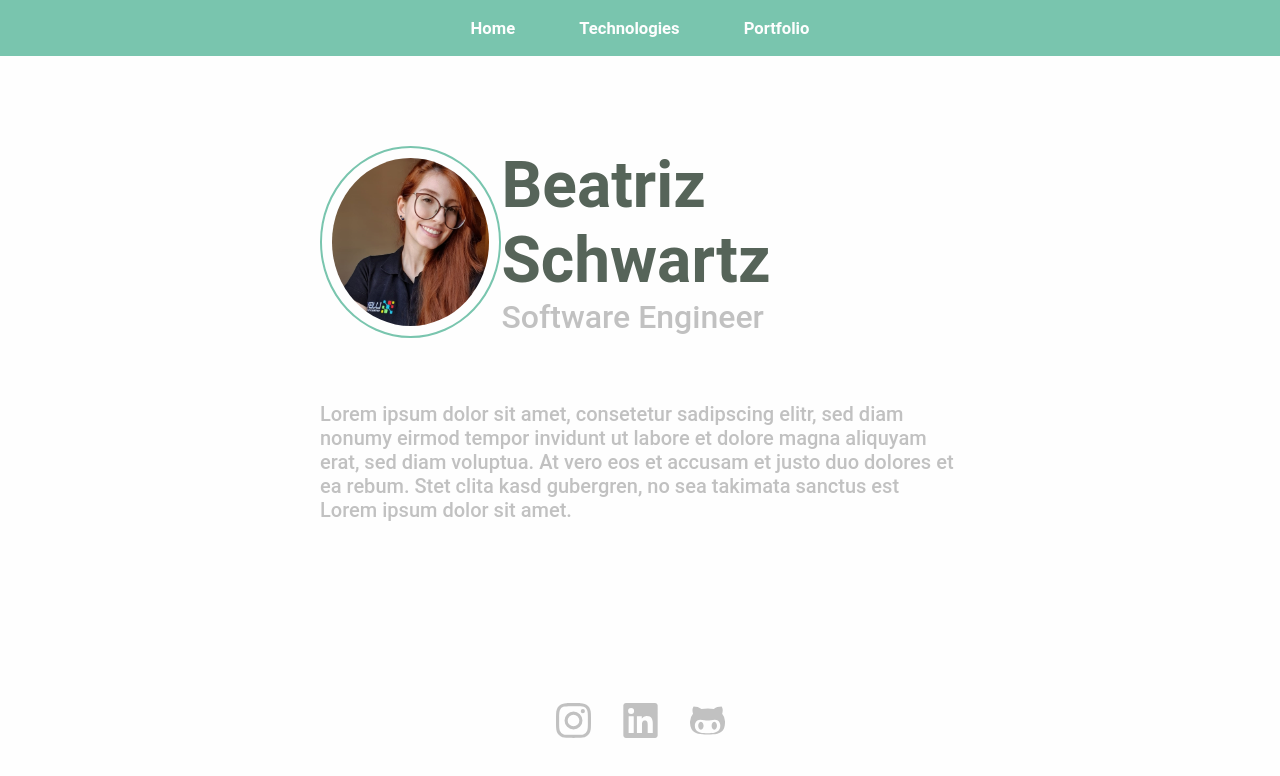
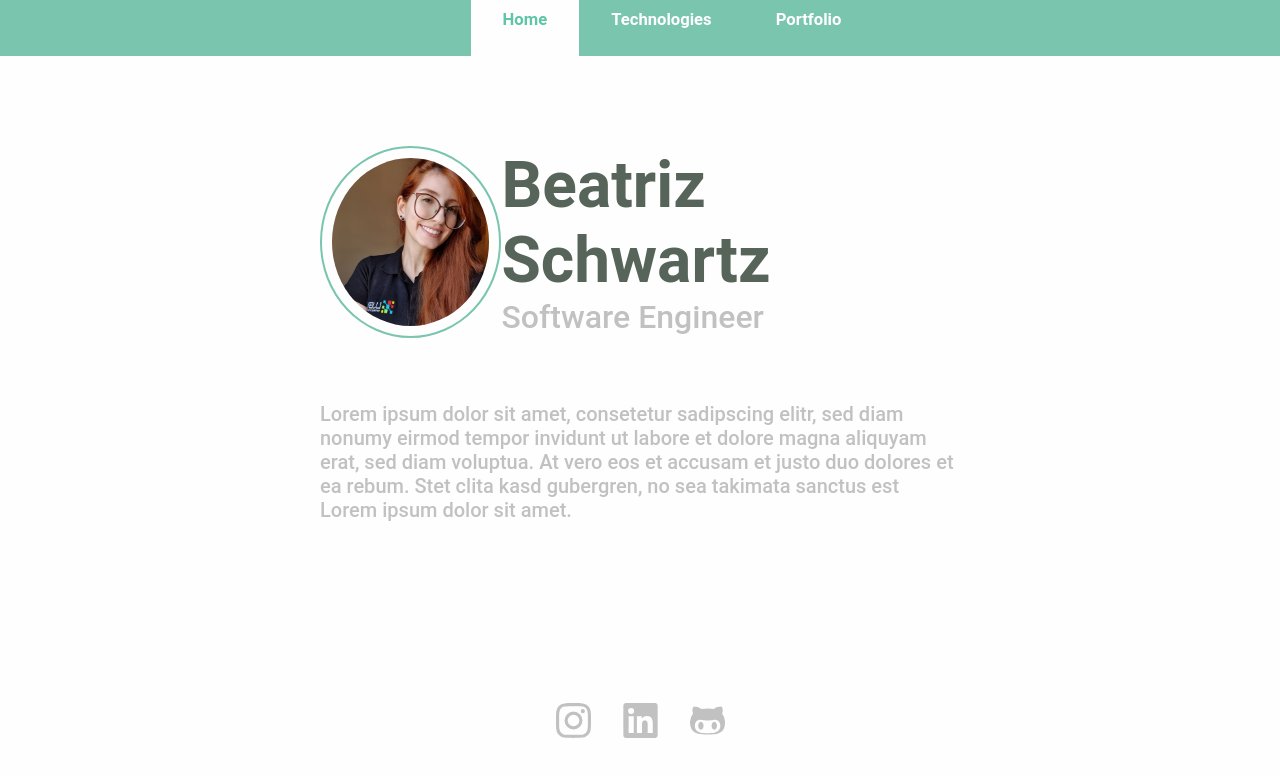
Before and after one commit to beatrizsabbatini/workshop-animacoes-reactjs, a React (Create React App) app: page / in a window 1280 px wide. Shown: the top 776 px of the page. Built offline with nearby package versions, Linux system fonts and the light colour scheme.

Commit message:
feat: added header background to buttons

```diff
--- a/src/components/Header/index.tsx
+++ b/src/components/Header/index.tsx
@@ -1,22 +1,28 @@
 import React from 'react';
-import { Link } from 'react-router-dom';
+import { Link, useLocation } from 'react-router-dom';
 
-import { Container } from './styles';
+import { Container, NavItem } from './styles';
 
 const Header: React.FC = () => {
+  const location = useLocation();
+
   return (
     <Container>
       <nav>
         <Link to="/" style={{ textDecoration: 'none' }}>
-          <h3>Home</h3>
+          <NavItem isSelected={location.pathname === '/'}>Home</NavItem>
         </Link>
 
         <Link to="/tecnologias" style={{ textDecoration: 'none' }}>
-          <h3>Technologies</h3>
+          <NavItem isSelected={location.pathname === '/tecnologias'}>
+            Technologies
+          </NavItem>
         </Link>
 
         <Link to="/portfolio" style={{ textDecoration: 'none' }}>
-          <h3>Portfolio</h3>
+          <NavItem isSelected={location.pathname === '/portfolio'}>
+            Portfolio
+          </NavItem>
         </Link>
       </nav>
     </Container>
--- a/src/components/Header/styles.ts
+++ b/src/components/Header/styles.ts
@@ -1,4 +1,8 @@
-import styled from 'styled-components';
+import styled, { css } from 'styled-components';
+
+interface NavItemProps {
+  isSelected: boolean;
+}
 
 export const Container = styled.div`
   background-color: ${({ theme }) => theme.colors.primary};
@@ -13,10 +17,20 @@ export const Container = styled.div`
     flex-direction: row;
     justify-content: center;
     align-items: center;
-    padding: 10px 0;
-
-    h3 {
-      margin: 0 2rem;
-    }
   }
 `;
+
+export const NavItem = styled.h3<NavItemProps>`
+  margin: 0 2rem;
+  padding: 10px 0;
+  width: 100%;
+  height: 3.5rem;
+  text-align: center;
+
+  ${({ isSelected, theme }) =>
+    isSelected &&
+    css`
+      background-color: ${theme.colors.background};
+      color: ${theme.colors.secondary};
+    `}
+`;
```
